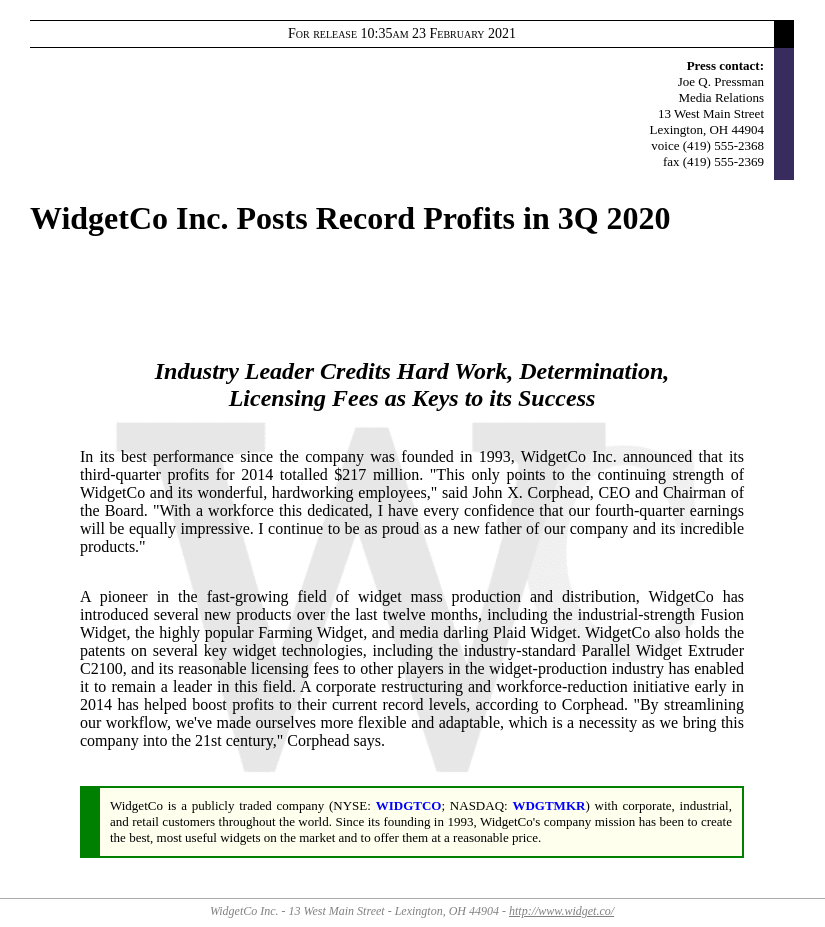
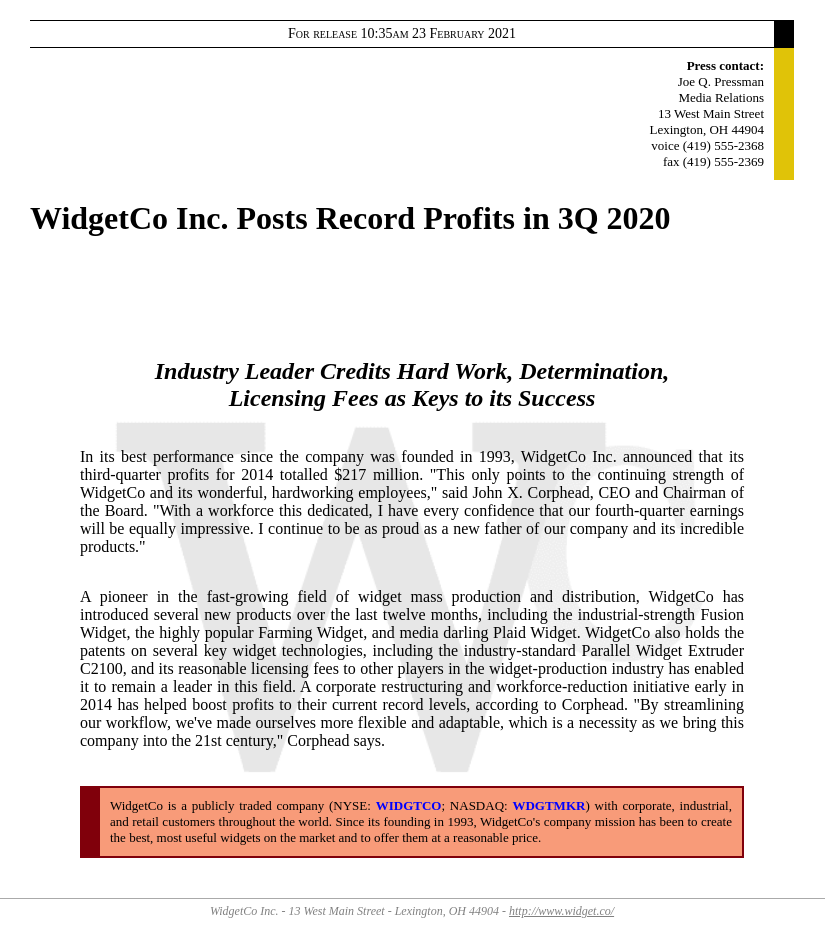
Before and after one commit to nukatk/Module03, a plain HTML site: page Module02Start.html in a window 1280 px wide. Shown: the whole page, without its empty margins (228-1053 px from the left). Drawn offline with Linux system fonts and the light colour scheme.

Commit message:
Color Change

```diff
--- a/styles.css
+++ b/styles.css
@@ -26,7 +26,7 @@ aside {
     float: right;
     width: 220px;
     margin-right: 250px;
-    border-right: 20px solid #372c5d;
+    border-right: 20px solid #e0c308;
     padding: 10px;
     font-size: 13px;
     text-align: right;
@@ -63,9 +63,9 @@ h2 {
 }
 
 section {
-    border: 2px solid #008000;
-    border-left: 20px solid #008000;
-    background-color: rgb(255,255,238,255);
+    border: 2px solid #80000b;
+    border-left: 20px solid #80000b;
+    background-color: rgb(248, 155, 121);
     padding: 10px;
     font-size: 13px;
     margin-top: 20px;
```
